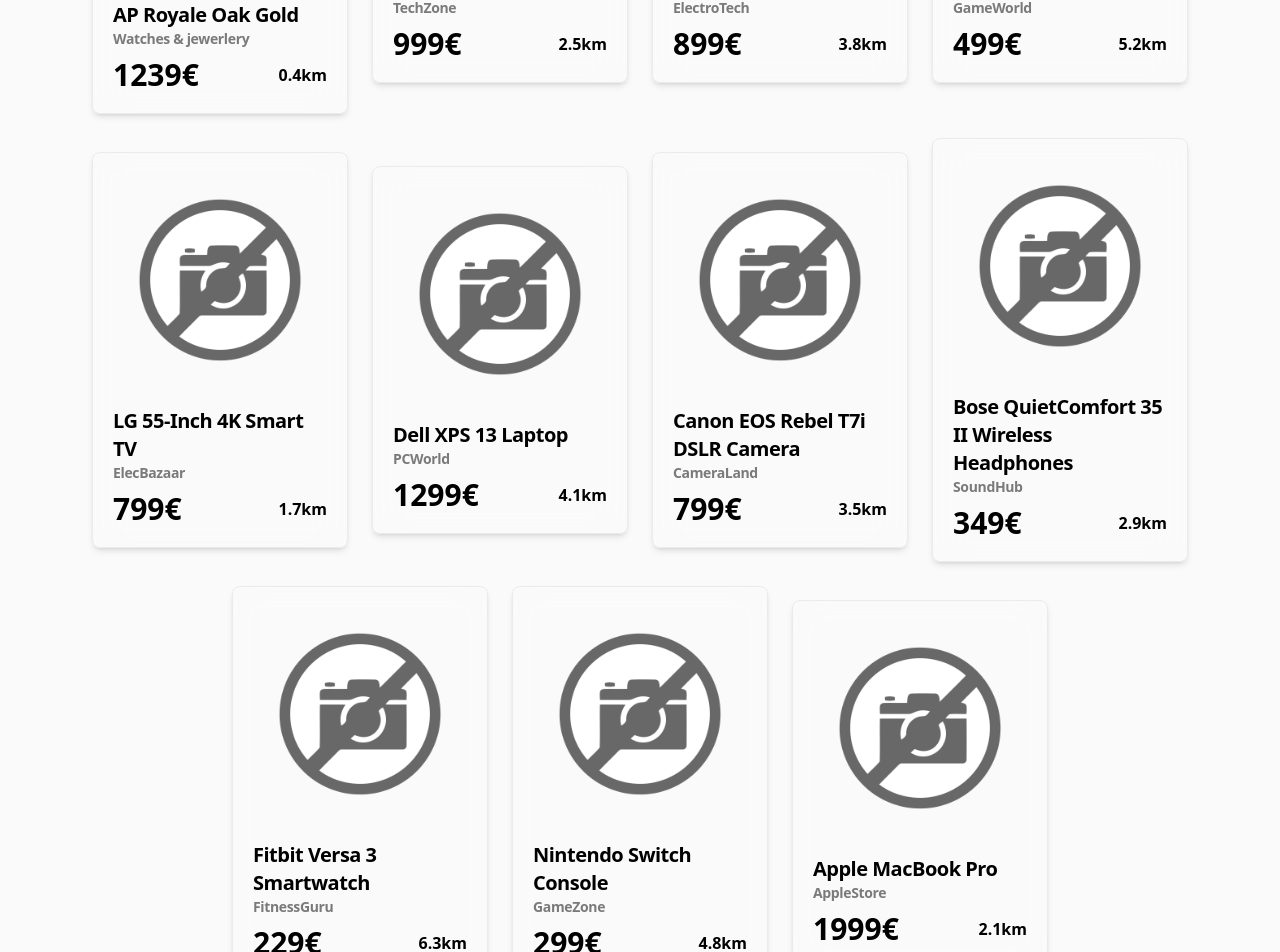
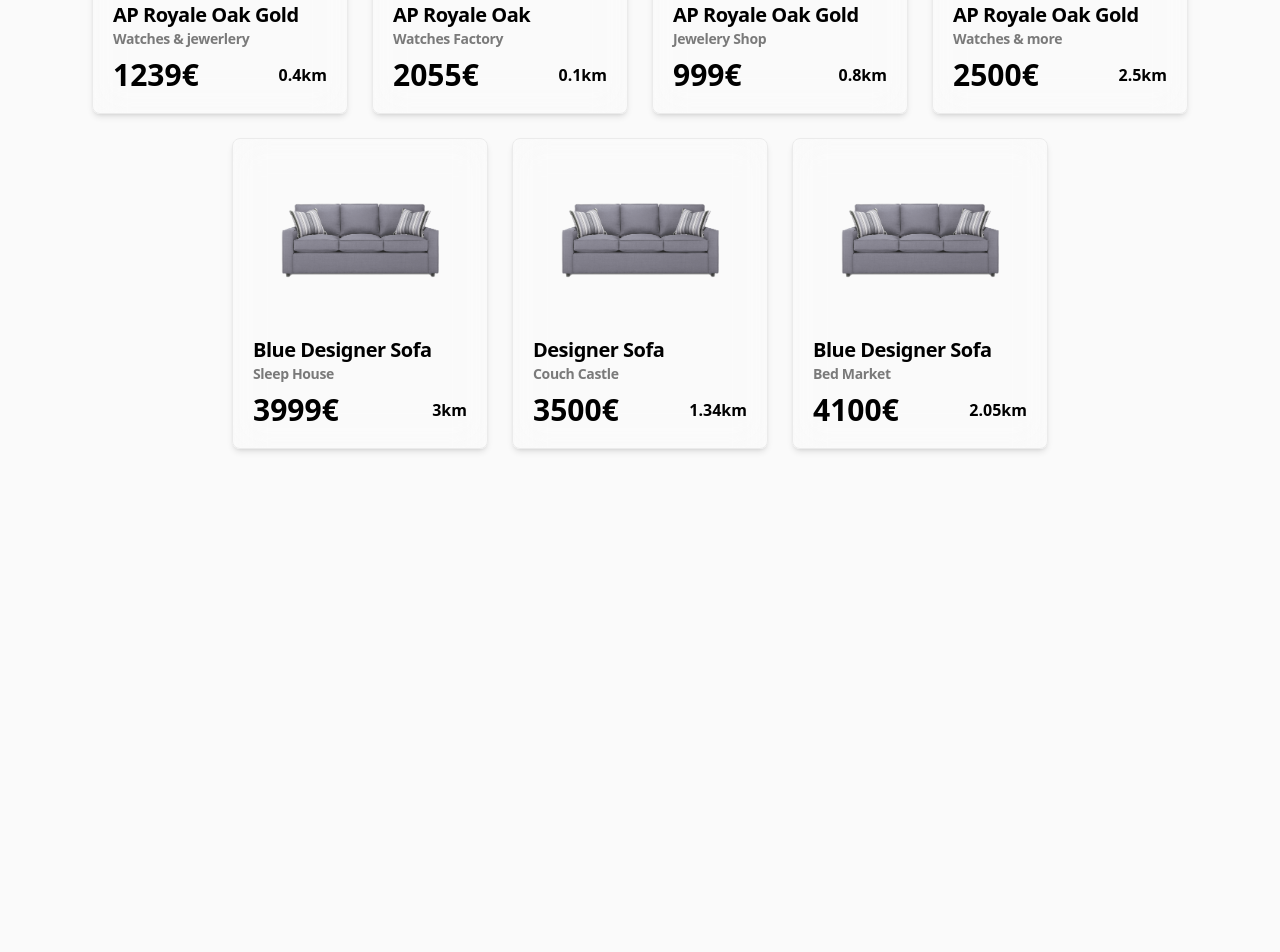
Before and after one commit to Eyecatch3r/touchscanner, a Next.js app: page / in a window 1280 px wide. Shown: the part 960-1912 px from the top of the page. After the commit the page ends 1409 px from the top, so only its background shows below. Built offline with nearby package versions, Linux system fonts and the light colour scheme.

Commit message:
Added sofa product

```diff
--- a/src/app/products.ts
+++ b/src/app/products.ts
@@ -18,228 +18,74 @@
       price: 1239,
       shopName: 'Watches & jewerlery',
       distance: 0.4,
-      description: 'This is the description for Product 1',
-      keywords: ['keyword1', 'keyword2', 'keyword3'],
+      description: 'This is a high end watch made out of gold.',
+      keywords: ['watch', 'gold', 'automatic'],
       isFeatured: true,
     },
     {
       id: 1,
-      name: 'Apple iPhone 12',
-      image: '',
-      price: 999,
-      shopName: 'TechZone',
-      distance: 2.5,
-      description: 'Experience the next generation of iPhone with the powerful A14 Bionic chip, advanced dual-camera system, and Super Retina XDR display.',
-      keywords: ['smartphone', 'iPhone', 'camera', 'iOS'],
-      isFeatured: true
+      name: 'AP Royale Oak',
+      image: '/RoyaleOak.png',
+      price: 2055,
+      shopName: 'Watches Factory',
+      distance: 0.1,
+      description: 'This is a high end watch made out of gold.',
+      keywords: ['watch', 'gold', 'automatic'],
+      isFeatured: true,
     },
     {
       id: 2,
-      name: 'Samsung Galaxy S21',
-      image: '',
-      price: 899,
-      shopName: 'ElectroTech',
-      distance: 3.8,
-      description: 'Discover the ultimate smartphone experience with the Samsung Galaxy S21. It features a stunning display, high-performance processor, and pro-grade camera system.',
-      keywords: ['Android', 'Samsung', 'smartphone', 'camera'],
-      isFeatured: true
+      name: 'AP Royale Oak Gold',
+      image: '/RoyaleOak.png',
+      price: 999,
+      shopName: 'Jewelery Shop',
+      distance: 0.8,
+      description: 'This is a high end watch made out of gold.',
+      keywords: ['watch', 'gold', 'automatic'],
+      isFeatured: true,
     },
     {
       id: 3,
-      name: 'Sony PlayStation 5',
-      image: '',
-      price: 499,
-      shopName: 'GameWorld',
-      distance: 5.2,
-      description: 'Immerse yourself in extraordinary gaming experiences with the PlayStation 5. Enjoy stunning 4K graphics, lightning-fast load times, and the new DualSense controller.',
-      keywords: ['gaming', 'console', 'PlayStation'],
-      isFeatured: true
+      name: 'AP Royale Oak Gold',
+      image: '/RoyaleOak.png',
+      price: 2500,
+      shopName: 'Watches & more',
+      distance: 2.5,
+      description: 'This is a high end watch made out of gold.',
+      keywords: ['watch', 'gold', 'automatic'],
+      isFeatured: true,
     },
     {
       id: 4,
-      name: 'LG 55-Inch 4K Smart TV',
-      image: '',
-      price: 799,
-      shopName: 'ElecBazaar',
-      distance: 1.7,
-      description: 'Bring the cinema experience home with the LG 55-inch 4K Smart TV. Enjoy vibrant colors, immersive sound, and access to a wide range of streaming services.',
-      keywords: ['TV', '4K', 'smart', 'television'],
-      isFeatured: true
+      name: 'Blue Designer Sofa',
+      image: '/Sofa.png',
+      price: 3999,
+      shopName: 'Sleep House',
+      distance: 3.0,
+      description: 'This blue sofa made by the famouse italia designer is perfect for your house.',
+      keywords: ['sofa', 'bed', 'furniture'],
+      isFeatured: true,
     },
     {
       id: 5,
-      name: 'Dell XPS 13 Laptop',
-      image: '',
-      price: 1299,
-      shopName: 'PCWorld',
-      distance: 4.1,
-      description: 'Get the ultimate combination of performance and portability with the Dell XPS 13 Laptop. It features a stunning InfinityEdge display, powerful processors, and all-day battery life.',
-      keywords: ['laptop', 'Dell', 'ultrabook', 'portable'],
-      isFeatured: true
+      name: 'Designer Sofa',
+      image: '/Sofa.png',
+      price: 3500,
+      shopName: 'Couch Castle',
+      distance: 1.34,
+      description: 'This blue sofa made by the famouse italia designer is perfect for your house.',
+      keywords: ['sofa', 'bed', 'furniture'],
+      isFeatured: true,
     },
     {
       id: 6,
-      name: 'Canon EOS Rebel T7i DSLR Camera',
-      image: '',
-      price: 799,
-      shopName: 'CameraLand',
-      distance: 3.5,
-      description: 'Capture stunning photos and videos with the Canon EOS Rebel T7i DSLR Camera. It offers high-resolution images, fast autofocus, and built-in Wi-Fi for easy sharing.',
-      keywords: ['camera', 'DSLR', 'photography', 'Canon'],
-      isFeatured: true
+      name: 'Blue Designer Sofa',
+      image: '  /Sofa.png',
+      price: 4100,
+      shopName: 'Bed Market',
+      distance: 2.05,
+      description: 'This blue sofa made by the famouse italia designer is perfect for your house.',
+      keywords: ['sofa', 'bed', 'furniture'],
+      isFeatured: true,
     },
-    {
-      id: 7,
-      name: 'Bose QuietComfort 35 II Wireless Headphones',
-      image: '',
-      price: 349,
-      shopName: 'SoundHub',
-      distance: 2.9,
-      description: 'Immerse yourself in your favorite music with the Bose QuietComfort 35 II Wireless Headphones. Enjoy noise-canceling technology, balanced sound, and a comfortable fit.',
-      keywords: ['headphones', 'wireless', 'Bose', 'noise-canceling'],
-      isFeatured: true
-    },
-    {
-      id: 8,
-      name: 'Fitbit Versa 3 Smartwatch',
-      image: '',
-      price: 229,
-      shopName: 'FitnessGuru',
-      distance: 6.3,
-      description: 'Stay active and track your fitness goals with the Fitbit Versa 3 Smartwatch. It offers built-in GPS, heart rate monitoring, and access to a variety of apps and workouts.',
-      keywords: ['smartwatch', 'fitness', 'health', 'activity tracker'],
-      isFeatured: true
-    },
-    {
-      id: 9,
-      name: 'Nintendo Switch Console',
-      image: '',
-      price: 299,
-      shopName: 'GameZone',
-      distance: 4.8,
-      description: 'Experience the joy of gaming anytime, anywhere with the Nintendo Switch Console. Play on the TV or take it on the go in handheld mode for versatile gaming options.',
-      keywords: ['gaming', 'console', 'Nintendo', 'portable'],
-      isFeatured: true
-    },
-    {
-      id: 10,
-      name: 'Apple MacBook Pro',
-      image: '',
-      price: 1999,
-      shopName: 'AppleStore',
-      distance: 2.1,
-      description: 'Power through your tasks with the Apple MacBook Pro. It offers a brilliant Retina display, fast processors, and a sleek design thats perfect for creative professionals.',
-      keywords: ['laptop', 'Apple', 'MacBook', 'professional'],
-      isFeatured: true
-    },
-    {
-      id: 11,
-      name: 'Levis 501 Original Fit Jeans',
-      image: '',
-      price: 79,
-      shopName: 'FashionDen',
-      distance: 1.5,
-      description: 'Get the classic style and comfort of Levis 501 Original Fit Jeans. These timeless jeans feature a straight leg and a durable denim construction.',
-      keywords: ['jeans', 'denim', 'fashion', 'clothing'],
-      isFeatured: false
-    },
-    {
-      id: 12,
-      name: 'Fujifilm Instax Mini 9 Instant Camera',
-      image: '',
-      price: 69,
-      shopName: 'SnapShot',
-      distance: 3.2,
-      description: 'Capture and print your favorite moments instantly with the Fujifilm Instax Mini 9 Instant Camera. It offers simple operation and produces credit card-sized prints.',
-      keywords: ['camera', 'instant', 'photography', 'Fujifilm'],
-      isFeatured: false
-    },
-    {
-      id: 13,
-      name: 'Nike Air Max 90 Sneakers',
-      image: '',
-      price: 119,
-      shopName: 'SportWorld',
-      distance: 2.8,
-      description: 'Step up your sneaker game with the iconic Nike Air Max 90. These stylish sneakers feature a comfortable fit, cushioned midsole, and a classic design.',
-      keywords: ['sneakers', 'shoes', 'Nike', 'sport'],
-      isFeatured: false
-    },
-    {
-      id: 14,
-      name: 'KitchenAid Artisan Stand Mixer',
-      image: '',
-      price: 349,
-      shopName: 'CulinaryEssentials',
-      distance: 4.5,
-      description: 'Unleash your inner chef with the KitchenAid Artisan Stand Mixer. It offers versatile mixing options, a powerful motor, and a range of attachments for all your culinary creations.',
-      keywords: ['kitchen', 'mixer', 'baking', 'cooking'],
-      isFeatured: false
-    },
-    {
-      id: 15,
-      name: 'Ray-Ban Classic Wayfarer Sunglasses',
-      image: '',
-      price: 149,
-      shopName: 'SunShades',
-      distance: 2.3,
-      description: 'Add a touch of timeless style to your look with Ray-Ban Classic Wayfarer Sunglasses. These iconic shades offer UV protection and a fashionable design.',
-      keywords: ['sunglasses', 'eyewear', 'fashion', 'accessories'],
-      isFeatured: false
-    },
-    {
-      id: 16,
-      name: 'Fitbit Charge 4 Fitness Tracker',
-      image: '',
-      price: 129,
-      shopName: 'ActiveLifestyle',
-      distance: 3.9,
-      description: 'Track your fitness goals and stay motivated with the Fitbit Charge 4 Fitness Tracker. It monitors your heart rate, tracks your workouts, and offers insights into your sleep patterns.',
-      keywords: ['fitness', 'tracker', 'health', 'activity'],
-      isFeatured: false
-    },
-    {
-      id: 17,
-      name: 'Samsonite Omni Hardside Luggage',
-      image: '',
-      price: 159,
-      shopName: 'TravelEssentials',
-      distance: 5.1,
-      description: 'Travel in style with the Samsonite Omni Hardside Luggage. It features a durable and lightweight design, spinner wheels, and ample packing space for all your travel needs.',
-      keywords: ['luggage', 'travel', 'suitcase', 'bag'],
-      isFeatured: false
-    },
-    {
-      id: 18,
-      name: 'YETI Rambler 20 oz Tumbler',
-      image: '',
-      price: 29,
-      shopName: 'OutdoorGear',
-      distance: 4.2,
-      description: 'Keep your drinks hot or cold for longer with the YETI Rambler 20 oz Tumbler. It features durable construction, a leak-resistant lid, and a sweat-free design.',
-      keywords: ['tumbler', 'drinkware', 'outdoor', 'insulated'],
-      isFeatured: false
-    },
-    {
-      id: 19,
-      name: 'Patagonia Better Sweater Fleece Jacket',
-      image: '',
-      price: 129,
-      shopName: 'OutdoorAdventure',
-      distance: 3.7,
-      description: 'Stay warm and stylish in the Patagonia Better Sweater Fleece Jacket. It offers a cozy feel, a full-zip design, and a versatile look for outdoor adventures.',
-      keywords: ['jacket', 'fleece', 'outdoor', 'clothing'],
-      isFeatured: false
-    },
-    {
-      id: 20,
-      name: 'BOSE SoundLink Revolve Bluetooth Speaker',
-      image: 'https://example.com/bosemusic.jpg',
-      price: 199,
-      shopName: 'AudioMasters',
-      distance: 2.6,
-      description: 'Enjoy immersive sound and portability with the BOSE SoundLink Revolve Bluetooth Speaker. It delivers deep, 360-degree sound and features a sleek design.',
-      keywords: ['speaker', 'Bluetooth', 'audio', 'music'],
-      isFeatured: false
-    }
   ];
```
Also changed, not shown: public/Sofa.png (added).
